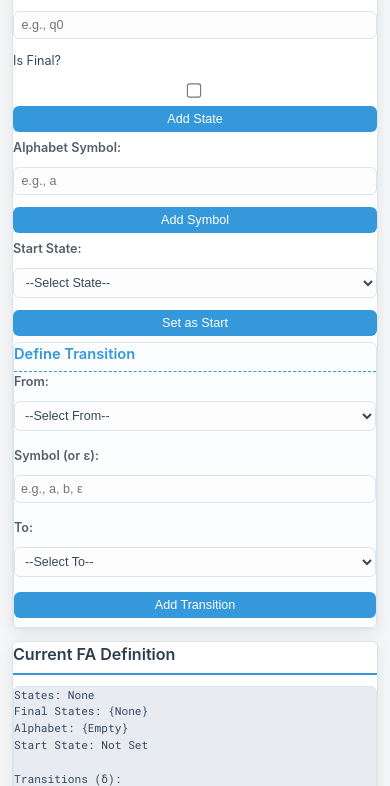
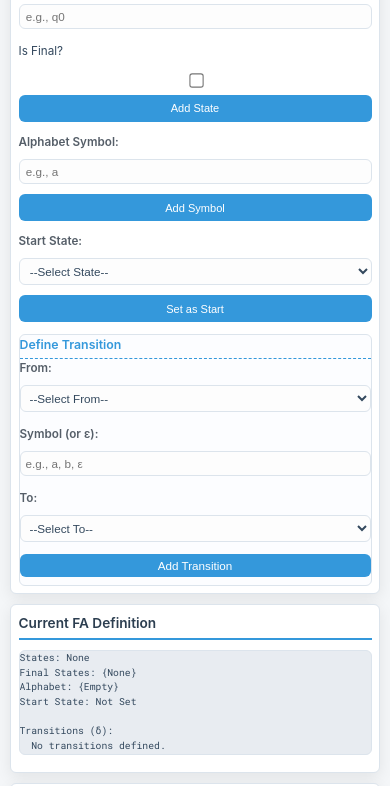
Before and after one commit to Sothiphak/Finite-Automata-Project, a plain HTML site: page index.html in a window 390 px wide. Shown: the part 123-909 px from the top of the page. Drawn offline with Linux system fonts and the light colour scheme.

Commit message:
Update responsive

```diff
--- a/css/style.css
+++ b/css/style.css
@@ -261,6 +261,9 @@ pre { background-color: var(--bg-preformatted); padding: var(--spacing-unit) * 1
 .saved-fa-item .button-group-ls { display: flex; gap: calc(var(--spacing-unit)*0.75); flex-shrink: 0; }
 .no-saved-items { padding: var(--spacing-unit); color: var(--text-color-subtle); font-style: italic; text-align: center; }
 
+/* style.css */
+/* ... (existing CSS rules) ... */
+
 /* --- Responsive Adjustments --- */
 @media (max-width: 992px) {
     .main-container { flex-direction: column; }
@@ -274,10 +277,10 @@ pre { background-color: var(--bg-preformatted); padding: var(--spacing-unit) * 1
     body { font-size: 14px; }
     :root { --navbar-height: 60px; --spacing-unit: 6px; }
 
-    .panel { padding: var(--spacing-unit) * 2; }
+    .panel { padding: calc(var(--spacing-unit) * 2); }
     .panel h2 { font-size: 1.15em; margin-bottom: var(--spacing-unit) * 1.5; }
-    .panel h3 { font-size: 1.05em; margin-bottom: var(--spacing-unit) * 1.5; }
-    .form-group { margin-bottom: var(--spacing-unit) * 1.5; }
+    .panel h3, #localStorageListContainer h4 { font-size: 1.05em; margin-bottom: var(--spacing-unit) * 1.5; } /* Updated to include #localStorageListContainer h4 for consistency */
+    .form-group { margin-bottom: calc(var(--spacing-unit) * 1.5); }
 
     .form-group-inline,
     #fa-design-panel .form-group.form-group-inline { /* Ensure all inline groups stack */
@@ -299,10 +302,22 @@ pre { background-color: var(--bg-preformatted); padding: var(--spacing-unit) * 1
     #fa-design-panel .form-group.form-group-inline select,
     #fa-design-panel .form-group.form-group-inline button {
         width: 100%;
-        margin: 0 0 var(--spacing-unit) 0;
+        margin: 0 0 var(--spacing-unit) 0; /* Adjust margin for stacked items */
     }
     #fa-design-panel .form-group.form-group-inline label.checkbox-label { margin-left: 0; }
     .form-group-inline *:last-child { margin-bottom: 0; }
+
+    /* Ensure labels associated with checkboxes are easily tappable and aligned in stacked view */
+    .form-group label.checkbox-label {
+        padding-top: calc(var(--spacing-unit) * 0.5);
+        padding-bottom: calc(var(--spacing-unit) * 0.5);
+        display: block; /* Make it block to align with other stacked form elements */
+        width: fit-content; /* Prevent full width if not desired, but ensure it's on its own line effectively */
+    }
+     .form-group input[type="checkbox"] { /* Adjust checkbox margin for better alignment when stacked */
+        margin-right: calc(var(--spacing-unit) * 0.5); /* Reduce right margin if label is now block */
+    }
+
 
     .transition-group .form-group-inline .transition-label {
         flex-basis: auto !important; /* Reset fixed basis */
@@ -319,3 +334,80 @@ pre { background-color: var(--bg-preformatted); padding: var(--spacing-unit) * 1
 
     #visualization-panel { height: 350px; }
 }
+
+/* Additional media query for very small mobile devices */
+@media (max-width: 480px) {
+    body {
+        font-size: 13px; /* Slightly smaller base font */
+    }
+
+    :root {
+        --spacing-unit: 5px; /* Further reduce spacing */
+        --navbar-height: 55px; /* Adjust navbar height */
+    }
+
+    .navbar {
+        font-size: 1.1em; /* Reduce navbar overall font scale */
+        padding: 0 calc(var(--spacing-unit) * 2);
+    }
+    .navbar h1 {
+        font-size: 1.2em; /* Reduce navbar title font size specifically */
+    }
+
+    .panel {
+        padding: calc(var(--spacing-unit) * 1.5); /* Reduce panel padding more */
+    }
+    .panel h2 { font-size: 1.05em; } /* Further adjust panel heading sizes */
+    .panel h3, #localStorageListContainer h4 { font-size: 0.95em; } /* Further adjust panel subheading sizes */
+
+
+    button, .file-label-button {
+        padding: calc(var(--spacing-unit) * 1.5) calc(var(--spacing-unit) * 1.25); /* Adjust button padding */
+        font-size: 0.85em; /* Standardize button font size */
+    }
+    .button-small {
+        font-size: 0.8em; /* Keep small buttons distinct but readable */
+    }
+
+    /* Stack buttons in localStorage list for easier tapping */
+    .saved-fa-item {
+        flex-direction: column; /* Stack name and button group */
+        align-items: flex-start; /* Align items to the start */
+        gap: calc(var(--spacing-unit) * 1);
+    }
+    .saved-fa-item .fa-name {
+        margin-bottom: calc(var(--spacing-unit) * 0.75); /* Add some space below the name */
+    }
+    .saved-fa-item .button-group-ls {
+        width: 100%; /* Make button group take full width */
+        flex-direction: column; /* Stack load/delete buttons vertically */
+        gap: calc(var(--spacing-unit) * 0.75);
+    }
+    .saved-fa-item .button-group-ls button {
+        width: 100%; /* Make buttons full width for easy tapping */
+        text-align: center;
+    }
+
+    #visualization-panel {
+        height: 300px; /* Further reduce visualization height */
+        min-height: 220px; /* Adjust min-height */
+    }
+
+    pre {
+        font-size: 0.75em; /* Further reduce preformatted text size */
+    }
+
+    .form-group { margin-bottom: calc(var(--spacing-unit) * 1.25); } /* Slightly reduce form group margins */
+
+    /* Adjust inline form group labels if necessary, though they are already stacked */
+    .form-group-inline label,
+    #fa-design-panel .form-group.form-group-inline label,
+    .transition-group .form-group-inline .transition-label {
+        font-size: 0.9em; /* Ensure labels are readable */
+    }
+
+    .form-group input[type="text"],
+    .form-group select { /* Input fields font size for readability */
+        font-size: 0.9em;
+    }
+}
```
